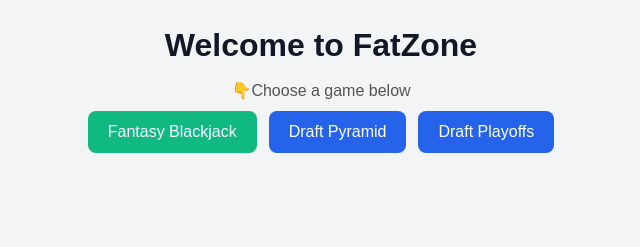
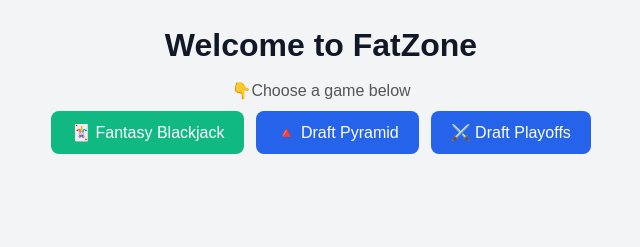
Before and after one commit to goenghisghan/fbj-game, a Flask app: page /welcome in a window 1280 px wide. Shown: the part 363-610 px from the top of the page, without its empty margins (319-959 px from the left). Run offline with Flask 3, Linux system fonts and the light colour scheme; a user stored in the database is signed in; some libraries are stand-ins or nearby versions; some web fonts are replaced.

Commit message:
Update welcome.html

```diff
--- a/templates/welcome.html
+++ b/templates/welcome.html
@@ -4,9 +4,9 @@
   <h1>Welcome to FatZone</h1>
   <p class="subtitle">👇Choose a game below</p>
   <div class="welcome-links">
-    <a class="btn btn-secondary" href="{{ url_for('my_leagues') }}">Fantasy Blackjack</a>
-    <a class="btn" href="{{ url_for('draft_pyramid_home') }}">Draft Pyramid</a>
-    <a class="btn" href="{{ url_for('draft_playoffs_home') }}">Draft Playoffs</a>
+    <a class="btn btn-secondary" href="{{ url_for('my_leagues') }}">🃏 Fantasy Blackjack</a>
+    <a class="btn" href="{{ url_for('draft_pyramid_home') }}">🔺 Draft Pyramid</a>
+    <a class="btn" href="{{ url_for('draft_playoffs_home') }}">⚔️ Draft Playoffs</a>
   </div>
 </div>
 {% endblock %}
```
